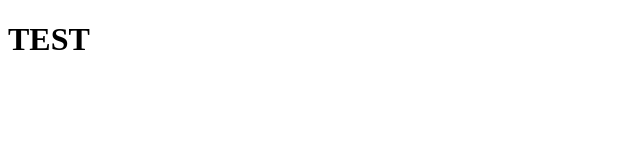
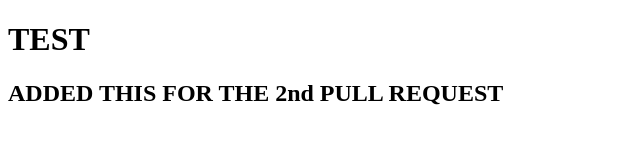
Before and after one commit to nss-day-cohort-18/group-project-static-web-coder-geniuses, a plain HTML site: page index.html in a window 1280 px wide. Shown: the whole page, without its empty margins (0-640 px from the left). Drawn offline with Linux system fonts and the light colour scheme.

Commit message:
Added the 2nd <h2> element.

```diff
--- a/index.html
+++ b/index.html
@@ -6,6 +6,7 @@
 <body>
 
 	<h1> TEST </h1>
+	<h2> ADDED THIS FOR THE 2nd PULL REQUEST</h2>
 
 </body>
 </html>
```
